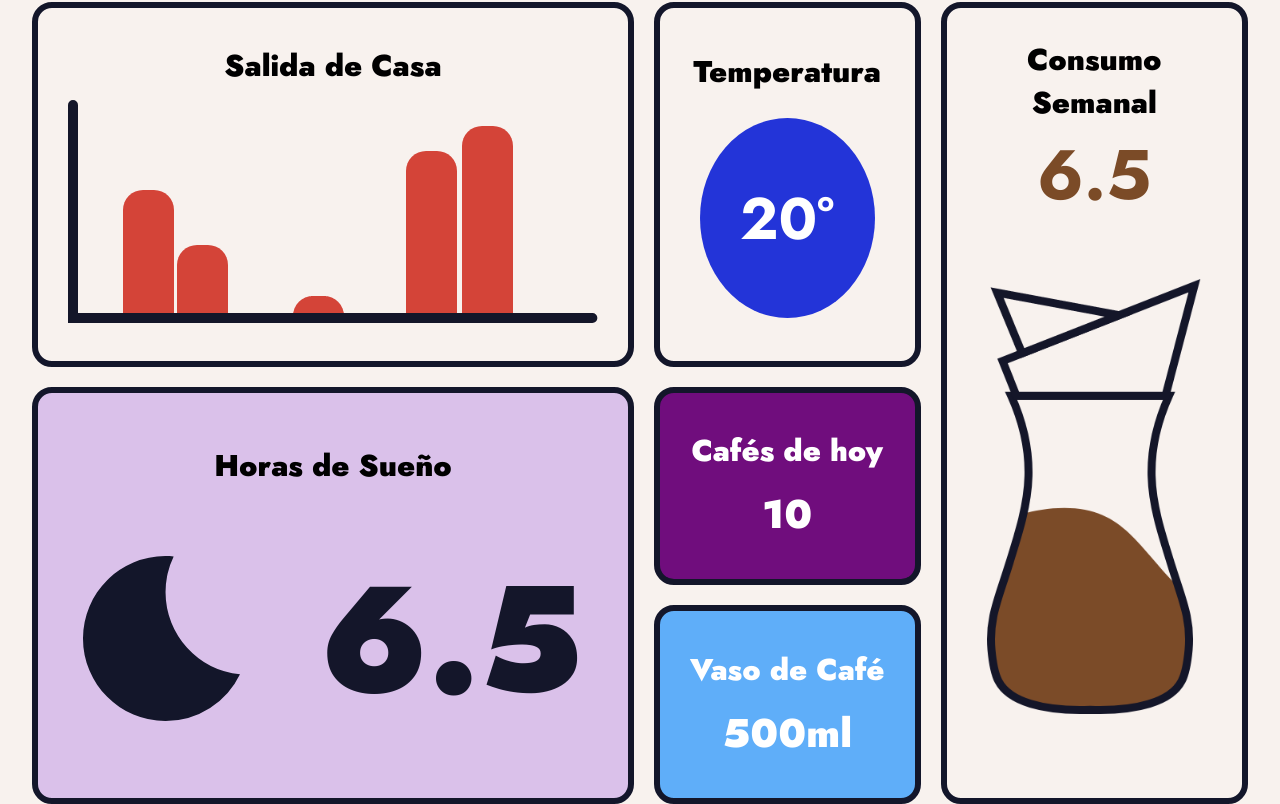
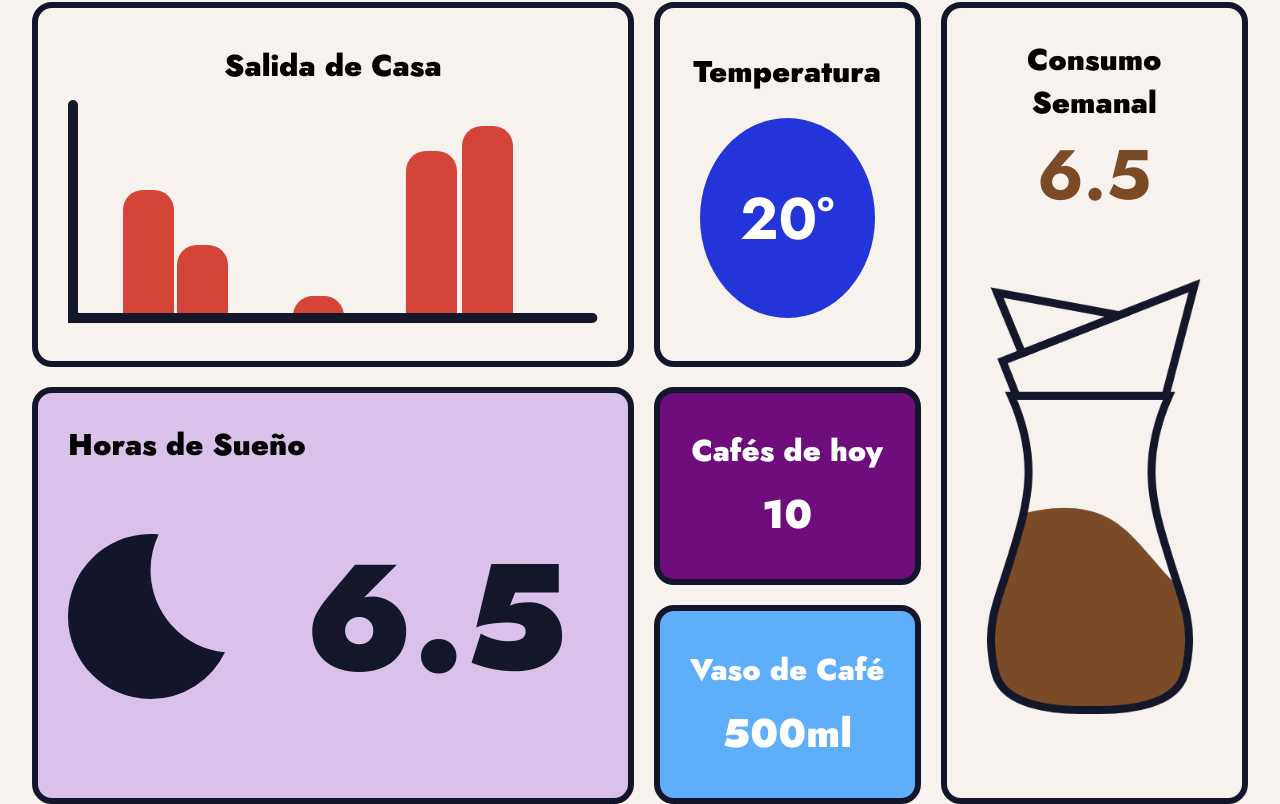
Before and after one commit to juanjosalco/Coffe_Tracker_IoT, a React (Create React App) app in the folder coffee-tracker/: page /dashboard in a window 1280 px wide. Shown: the part 186-990 px from the top of the page. Built offline with nearby package versions, Linux system fonts and the light colour scheme.

Commit message:
changes in dashboard

```diff
--- a/coffee-tracker/src/CSS/user.css
+++ b/coffee-tracker/src/CSS/user.css
@@ -171,3 +171,7 @@
     background-size: contain;
     background-repeat: no-repeat;
 }
+
+#consejo{
+    place-items: start;
+}
--- a/coffee-tracker/src/Views/Dashboard.js
+++ b/coffee-tracker/src/Views/Dashboard.js
@@ -20,7 +20,7 @@ function Dashboard() {
                 <p>Salida de Casa</p>
                 <img src= {graphic} alt="grafico"/>
             </article>
-            <article className="section sleep">
+            <article className="section sleep" id="consejo">
                 <p>Horas de Sueño</p>
                 <section>
                     <img src= {night} alt="icono noche"/>
```
